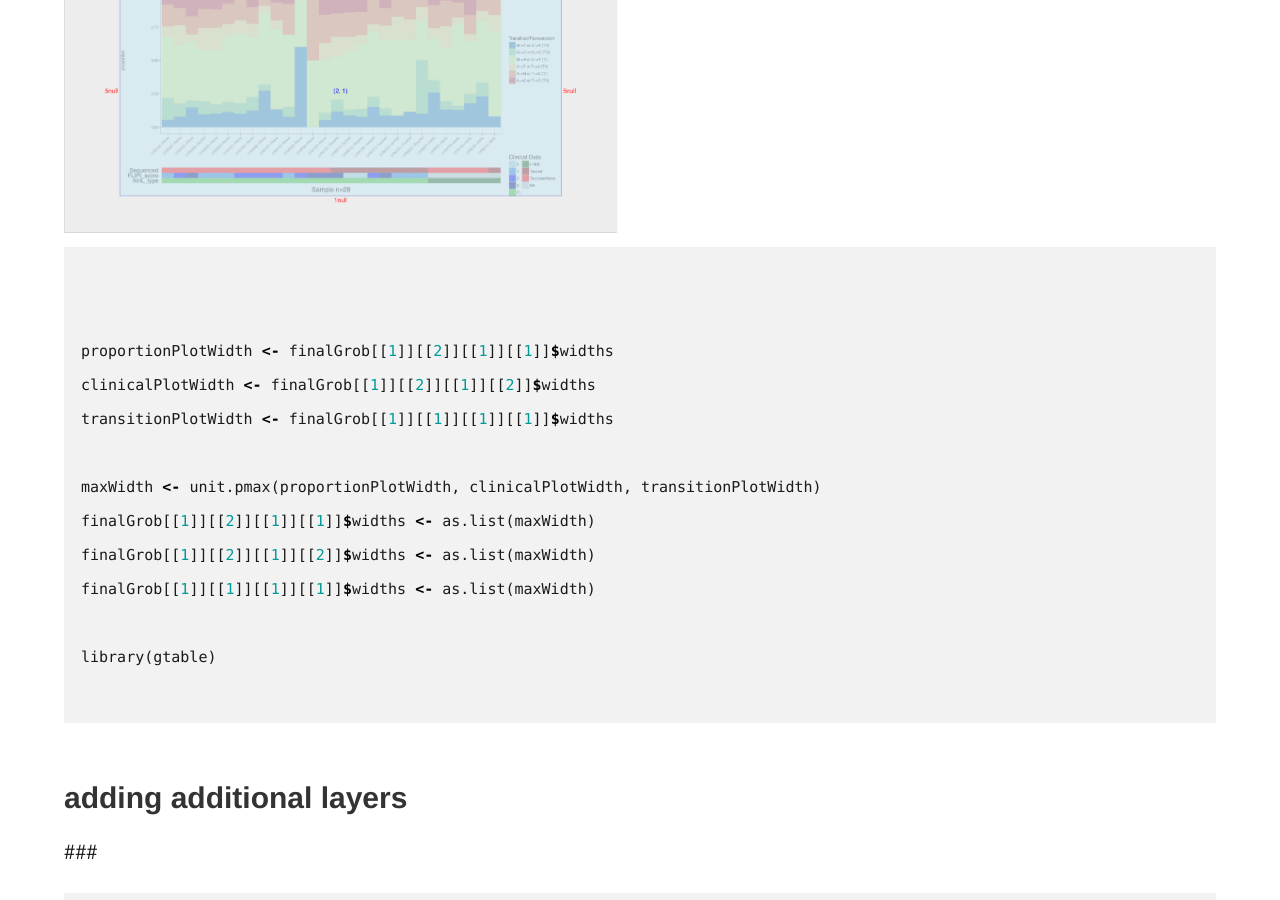
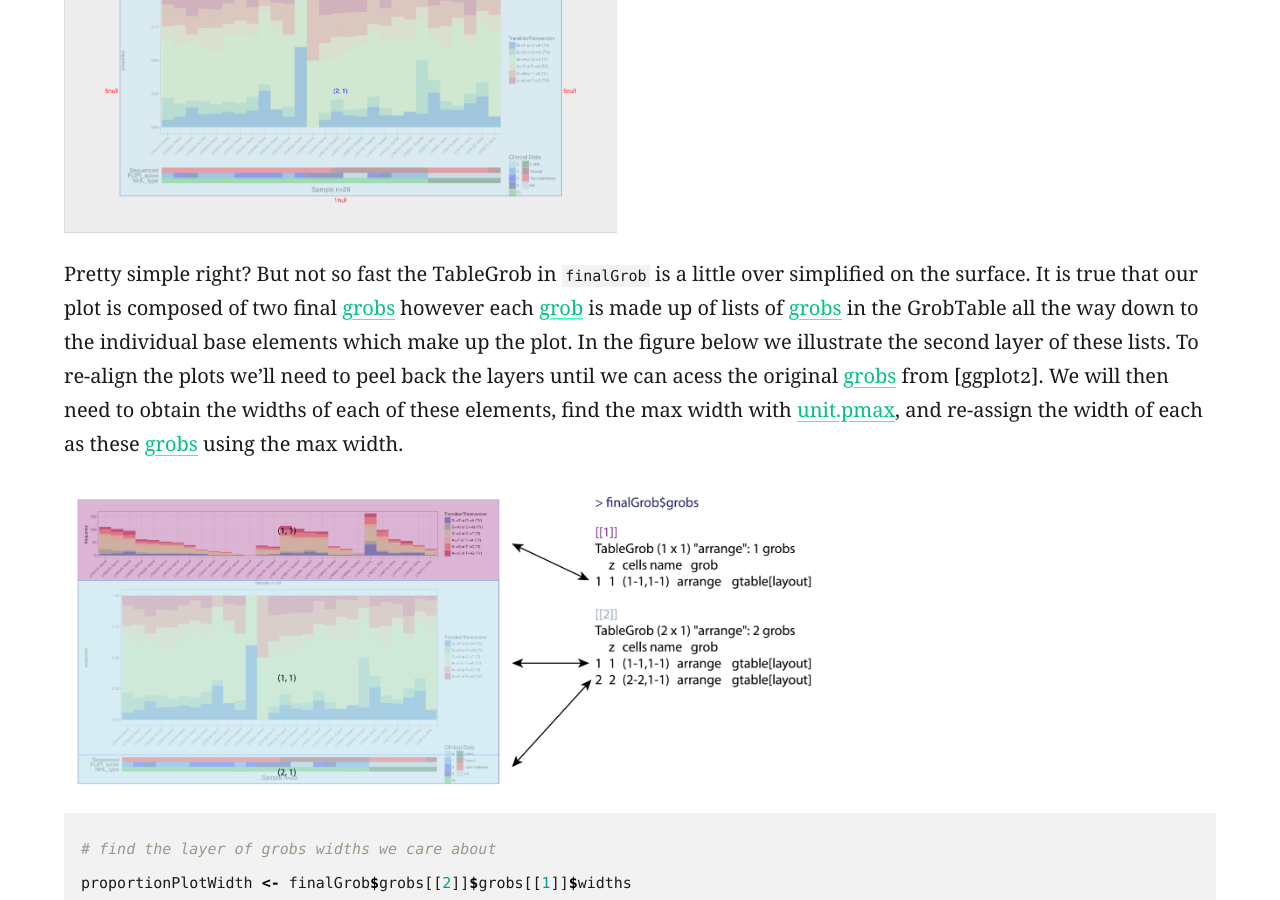
Before and after one commit to griffithlab/genviz.org, a Jekyll site: the page built from _posts/0003-03-01-tvti_GenVisR.md, in a window 1280 px wide and 900 px high, scrolled down 8760 px. Built offline with Jekyll 4.4.1, drawn with Linux system fonts in a browser that asks for light colours; some of the changed text lies outside the part shown.

Commit message:
finnished aligning plot grobs

````diff
--- a/_posts/0003-03-01-tvti_GenVisR.md
+++ b/_posts/0003-03-01-tvti_GenVisR.md
@@ -131,35 +131,26 @@ gtable_show_layout(finalGrob)
 
 {% include figure.html image="/assets/GenVisR/transition_transversion_v6.png" width="750" %}
 
+Pretty simple right? But not so fast the TableGrob in `finalGrob` is a little over simplified on the surface. It is true that our plot is composed of two final [grobs]() however each [grob]() is made up of lists of [grobs]() in the GrobTable all the way down to the individual base elements which make up the plot. In the figure below we illustrate the second layer of these lists. To re-align the plots we'll need to peel back the layers until we can acess the original [grobs]() from [ggplot2]. We will then need to obtain the widths of each of these elements, find the max width with [unit.pmax](), and re-assign the width of each as these [grobs]() using the max width.
+
+{% include figure.html image="/assets/GenVisR/transition_transversion_v7.png" width="750" %}
+
 ```R
+# find the layer of grobs widths we care about
+proportionPlotWidth <- finalGrob$grobs[[2]]$grobs[[1]]$widths
+clinicalPlotWidth <- finalGrob$grobs[[2]]$grobs[[2]]$widths
+transitionPlotWidth <- finalGrob$grobs[[1]]$grobs[[1]]$widths
 
+# find the max width of each of these
+maxWidth <- unit.pmax(proportionPlotWidth, clinicalPlotWidth, transitionPlotWidth)
 
-proportionPlotWidth <- finalGrob[[1]][[2]][[1]][[1]]$widths
-clinicalPlotWidth <- finalGrob[[1]][[2]][[1]][[2]]$widths
-transitionPlotWidth <- finalGrob[[1]][[1]][[1]][[1]]$widths
-
-maxWidth <- unit.pmax(proportionPlotWidth, clinicalPlotWidth, transitionPlotWidth)
+# re-assign the max widths
 finalGrob[[1]][[2]][[1]][[1]]$widths <- as.list(maxWidth)
 finalGrob[[1]][[2]][[1]][[2]]$widths <- as.list(maxWidth)
 finalGrob[[1]][[1]][[1]][[1]]$widths <- as.list(maxWidth)
 
-library(gtable)
-
+# plot the plot
+grid.draw(finalGrob)
 ```
 
-
 ### adding additional layers
-
-###
-
-```R
-library(ggplot2)
-
-layer1 <- geom_vline(xintercept=5)
-
-# recreate the plot
-tvtiFreqGrob <- TvTi(mutationData, fileType="MGI", out="grob", type="frequency", layers=layer1)
-tvtiPropGrob <- TvTi(mutationData, fileType="MGI", out="grob", type="proportion", layers=layer1)
-finalGrob <- arrangeGrob(tvtiFreqGrob, tvtiPropGrob, ncol=1)
-grid.draw(finalGrob)
-```
````
Also changed, not shown: assets/GenVisR/transition_transversion_v7.png (added), 1 other file.
